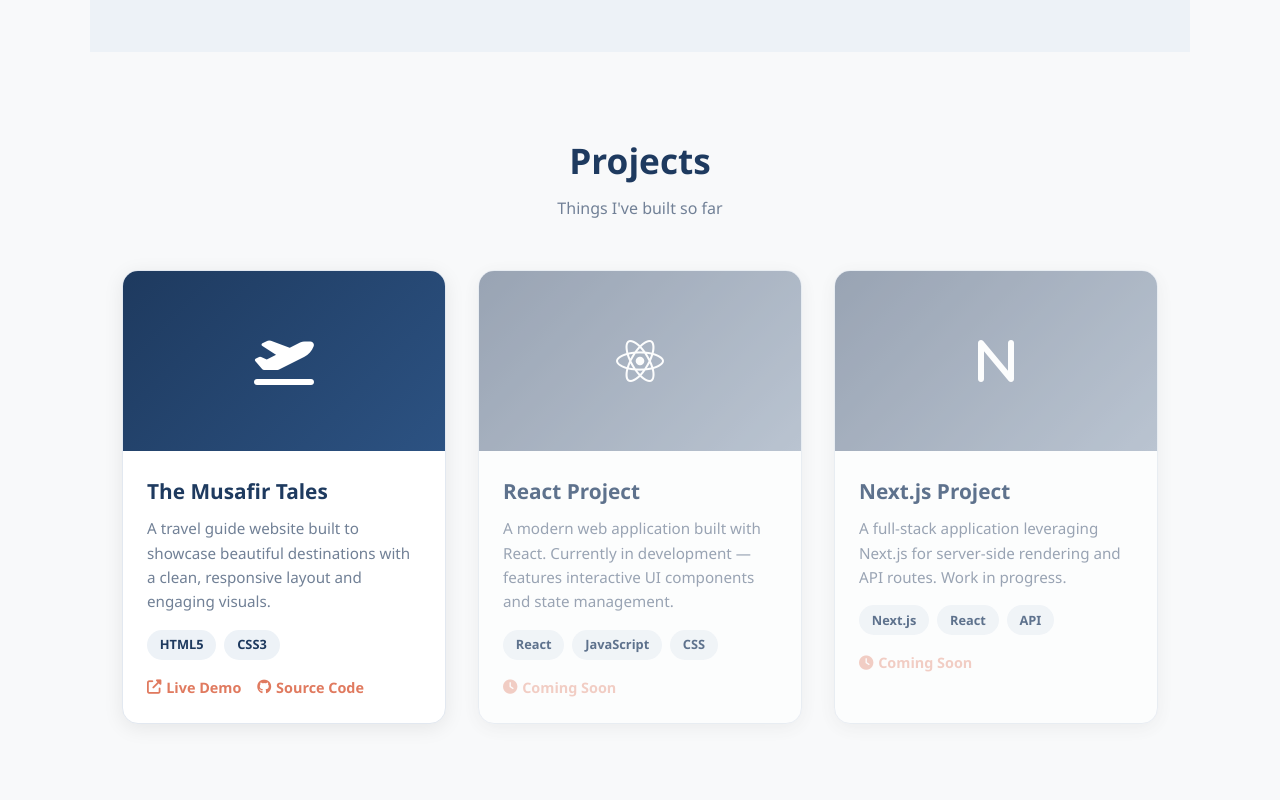
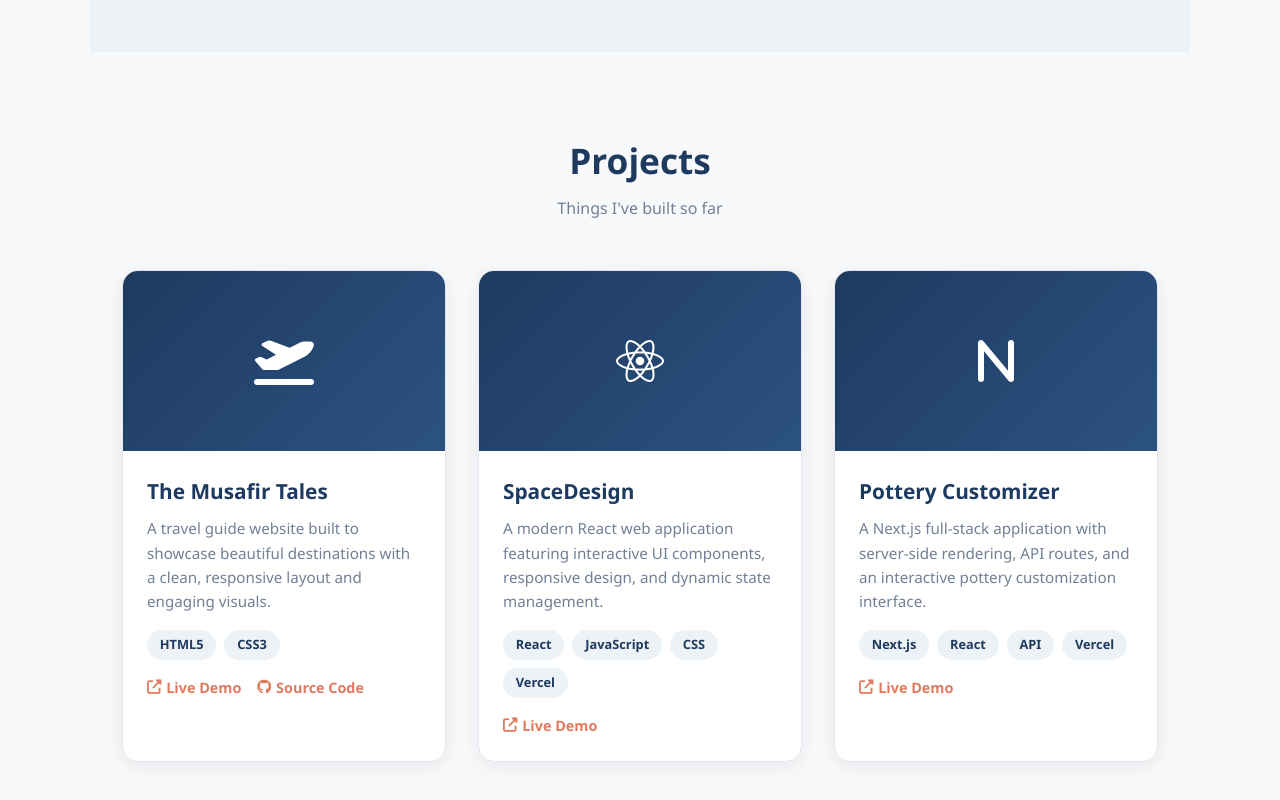
Before and after one commit to noorsaherfayaz-create/noorsaherfayaz.github.io, a plain HTML site: page index.html in a window 1280 px wide. Shown: the part 1952-2752 px from the top of the page. Drawn offline with Linux system fonts and the light colour scheme.

Commit message:
Refactor animations and update project details
Updated animations for various elements to improve performance and timing. Changed project descriptions and links for better clarity.

```diff
--- a/index.html
+++ b/index.html
@@ -132,7 +132,7 @@
             font-size: 3.5rem;
             margin-bottom: 0.5rem;
             opacity: 0;
-            animation: fadeInUp 0.8s ease forwards;
+            animation: fadeInUp 0.3s ease forwards;
         }
 
         /* Typing Effect */
@@ -148,7 +148,7 @@
             border-right: 3px solid var(--accent);
             white-space: nowrap;
             overflow: hidden;
-            animation: typing 3s steps(30) 0.8s forwards, blink 0.7s step-end infinite;
+            animation: typing 0.8s steps(30) 0.3s forwards, blink 0.7s step-end infinite;
             width: 0;
             max-width: fit-content;
             margin: 0 auto;
@@ -168,7 +168,7 @@
             max-width: 600px;
             margin: 0 auto 2rem;
             opacity: 0;
-            animation: fadeInUp 0.8s ease 3.5s both;
+            animation: fadeInUp 0.6s ease 1.0s both;
         }
 
         .hero-btns {
@@ -176,7 +176,7 @@
             gap: 1rem;
             justify-content: center;
             opacity: 0;
-            animation: fadeInUp 0.8s ease 4s both;
+            animation: fadeInUp 0.6s ease 1.4s both;
         }
 
         .btn {
@@ -222,7 +222,7 @@
             transform: translateX(-50%);
             z-index: 2;
             opacity: 0;
-            animation: fadeInUp 0.8s ease 4.5s both;
+            animation: fadeInUp 0.6s ease 1.8s both;
         }
 
         .scroll-indicator i {
@@ -389,14 +389,6 @@
 
         .project-links a:hover {
             color: var(--primary);
-        }
-
-        .coming-soon {
-            opacity: 0.7;
-        }
-
-        .coming-soon .project-image {
-            background: linear-gradient(135deg, #718096, #a0aec0);
         }
 
         /* Education */
@@ -657,35 +649,37 @@
             </div>
 
             <!-- Project 2 -->
-            <div class="project-card coming-soon">
+            <div class="project-card">
                 <div class="project-image"><i class="fab fa-react"></i></div>
                 <div class="project-info">
-                    <h3>React Project</h3>
-                    <p>A modern web application built with React. Currently in development — features interactive UI components and state management.</p>
+                    <h3>SpaceDesign</h3>
+                    <p>A modern React web application featuring interactive UI components, responsive design, and dynamic state management.</p>
                     <div class="project-tech">
                         <span class="tech-badge">React</span>
                         <span class="tech-badge">JavaScript</span>
                         <span class="tech-badge">CSS</span>
+                        <span class="tech-badge">Vercel</span>
                     </div>
                     <div class="project-links">
-                        <a href="#" style="opacity:0.5;cursor:not-allowed;"><i class="fas fa-clock"></i> Coming Soon</a>
+                        <a href="https://spacedesign-azure.vercel.app/" target="_blank"><i class="fas fa-external-link-alt"></i> Live Demo</a>
                     </div>
                 </div>
             </div>
 
             <!-- Project 3 -->
-            <div class="project-card coming-soon">
+            <div class="project-card">
                 <div class="project-image"><i class="fas fa-n"></i></div>
                 <div class="project-info">
-                    <h3>Next.js Project</h3>
-                    <p>A full-stack application leveraging Next.js for server-side rendering and API routes. Work in progress.</p>
+                    <h3>Pottery Customizer</h3>
+                    <p>A Next.js full-stack application with server-side rendering, API routes, and an interactive pottery customization interface.</p>
                     <div class="project-tech">
                         <span class="tech-badge">Next.js</span>
                         <span class="tech-badge">React</span>
                         <span class="tech-badge">API</span>
+                        <span class="tech-badge">Vercel</span>
                     </div>
                     <div class="project-links">
-                        <a href="#" style="opacity:0.5;cursor:not-allowed;"><i class="fas fa-clock"></i> Coming Soon</a>
+                        <a href="https://pottery-customizer-mrjjovkxi-noorsaherfayaz-creates-projects.vercel.app/" target="_blank"><i class="fas fa-external-link-alt"></i> Live Demo</a>
                     </div>
                 </div>
             </div>
```
